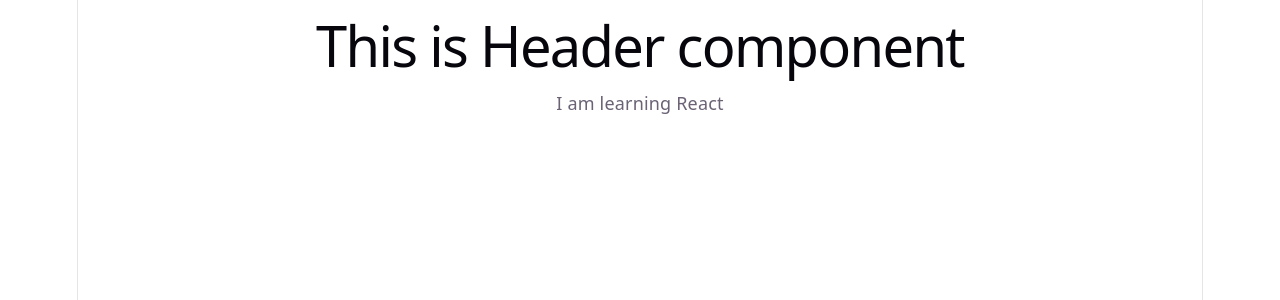
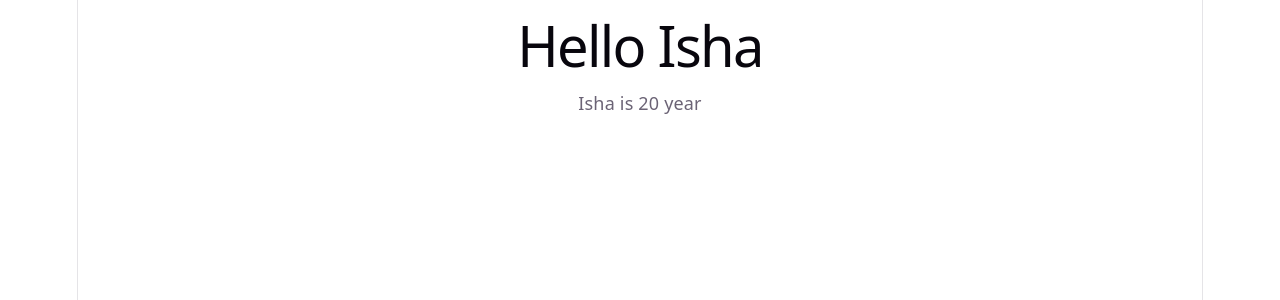
Before and after one commit to isha661/forntend-react-framework, a React (Vite) app in the folder my-react-app/: page / in a window 1280 px wide. Shown: the top 300 px of the page. Built offline with nearby package versions, Linux system fonts and the light colour scheme.

Commit message:
learning props

```diff
--- a/my-react-app/src/App.jsx
+++ b/my-react-app/src/App.jsx
@@ -10,9 +10,10 @@
 
 
     {/*using the Header component */}
-    <Header />
+    <Header  name = "Isha" age = {20} />
 
-    <p> I am learning React</p>
+
+
 
   </div>
   );
--- a/my-react-app/src/Header.jsx
+++ b/my-react-app/src/Header.jsx
@@ -1,10 +1,15 @@
 // Creating a component named Header
 
-function Header(){
+function Header({name,age}){
 
     // return tells react what to display on the screen
     return(
-        <h1> This is Header component</h1>
+        <div>
+        <h1> Hello {name}</h1>
+        <p> {name} is {age} year </p>
+        </div>
+
+        // props allow one component to send data to another component
     );
 }
 // Allows other files to use this component
```
